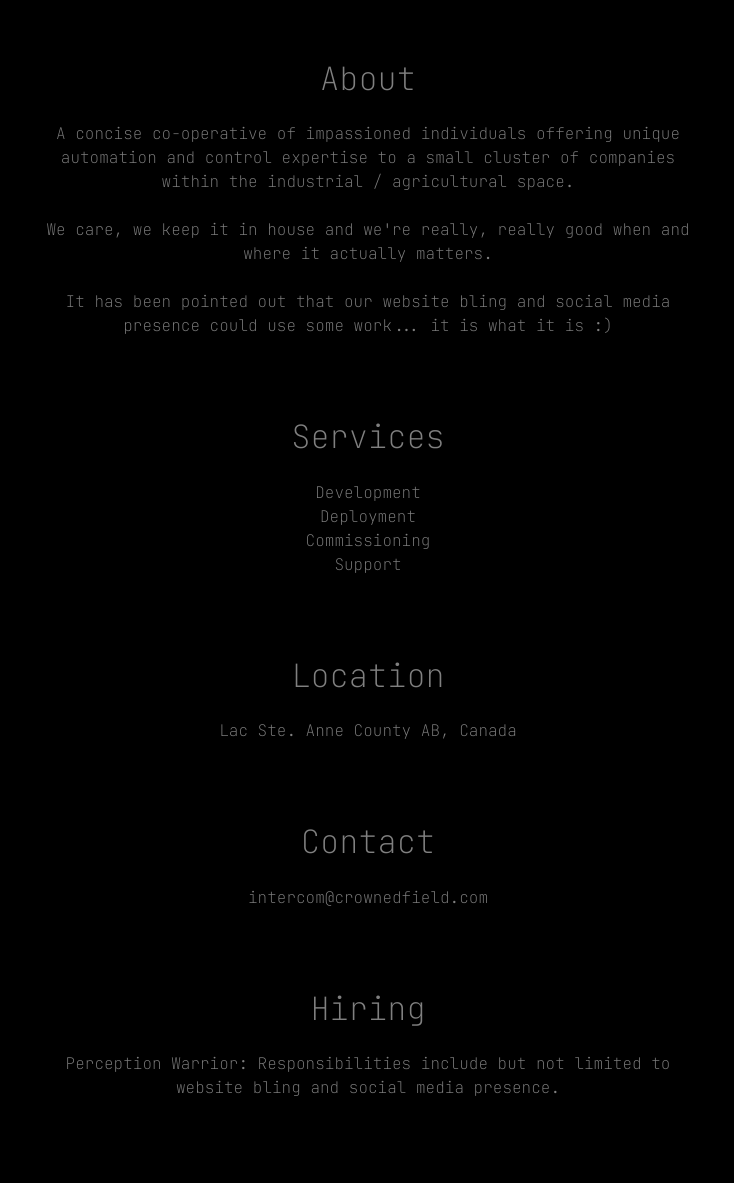
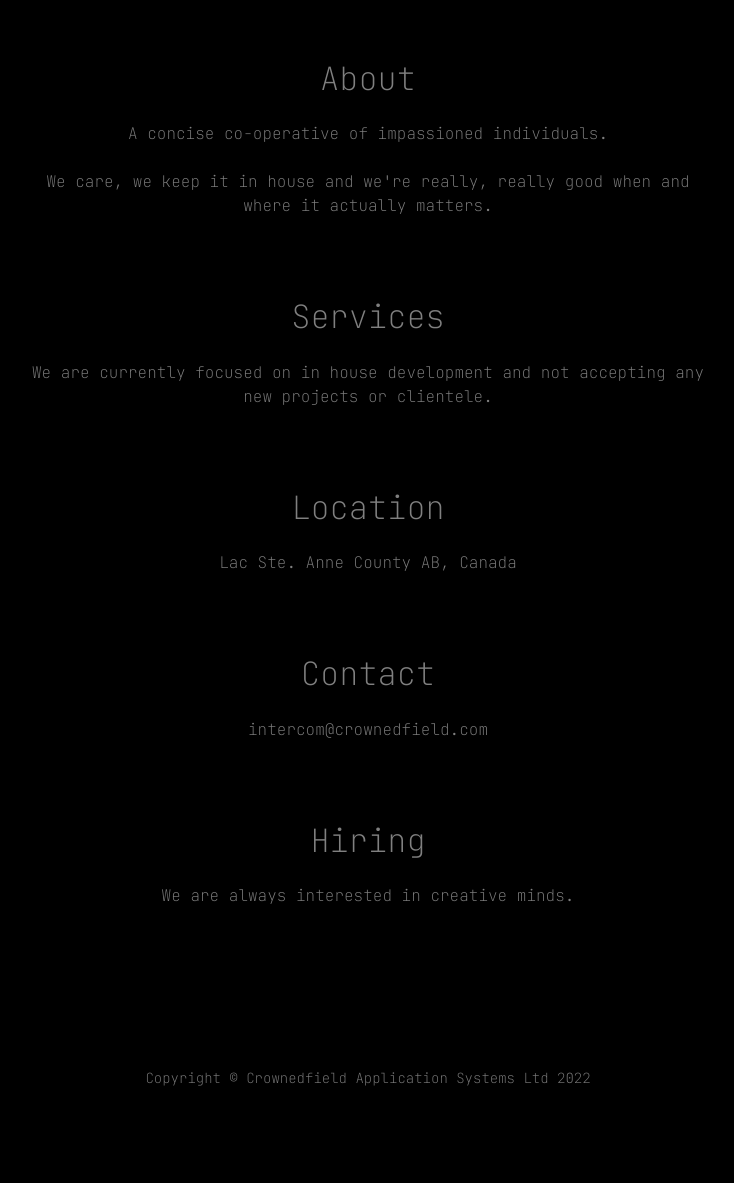
Before and after one commit to CrownedField/SimpleSite, a plain HTML site: page index.html in a window 1280 px wide. Shown: the part 740-1923 px from the top of the page, without its empty margins (272-1006 px from the left). Drawn offline with Linux system fonts and the light colour scheme.

Commit message:
Update index.html

```diff
--- a/index.html
+++ b/index.html
@@ -29,22 +29,15 @@
           <div class="col-lg-8">
             <h2 class="text-white-50 mb-4">About</h2>
             <p class="text-white-50">
-              A concise co-operative of impassioned individuals offering unique
-              automation and control expertise to a small cluster of companies
-              within the industrial / agricultural space.<br /><br />
+              A concise co-operative of impassioned individuals.<br /><br />
               We care, we keep it in house and we're really, really good when
-              and where it actually matters.<br /><br />
-              It has been pointed out that our website bling and social media
-              presence could use some work... it is what it is :)
+              and where it actually matters.
             </p>
           </div>
           <div class="col-lg-8">
             <h2 class="text-white-50 mb-4">Services</h2>
             <p class="text-white-50">
-              Development<br />
-              Deployment<br />
-              Commissioning<br />
-              Support
+              We are currently focused on in house development and not accepting any new projects or clientele.
             </p>
           </div>
           <div class="col-lg-8">
@@ -59,8 +52,7 @@
           <div class="col-lg-8">
             <h2 class="text-white-50 mb-4">Hiring</h2>
             <p class="text-white-50">
-              Perception Warrior: Responsibilities include but not limited to
-              website bling and social media presence.
+              We are always interested in creative minds.
             </p>
           </div>
         </div>
```
